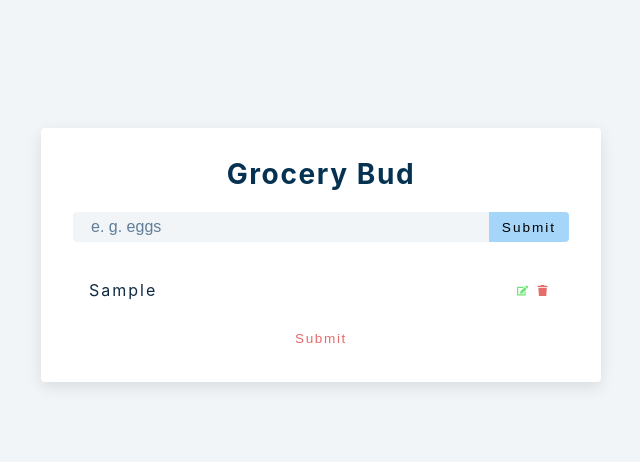
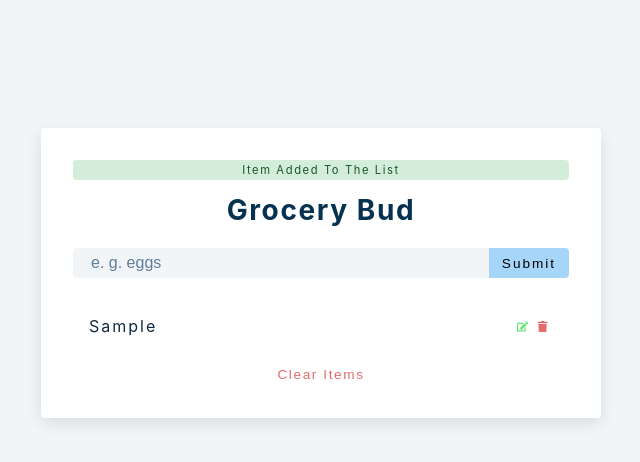
Before and after one commit to jos3ph-m/Grocery-Bud, a React (Create React App) app: page / in a window 1280 px wide. Both pictures are taken after typing "Sample" into the empty fields and a click on the button "Submit". Shown: the top 462 px of the page, without its empty margins (319-959 px from the left). Built offline with nearby package versions, Linux system fonts and the light colour scheme.

Commit message:
clear list

```diff
--- a/src/App.js
+++ b/src/App.js
@@ -21,7 +21,7 @@ function App() {
     } else if (name && isEditing) {
       // deal with edit
     } else {
-      // show alert
+      showAlert(true, 'success', 'item added to the list');
       const newItem = { id: new Date().getTime().toString(), title: name };
       setList([...list, newItem]);
       setName('');
@@ -30,6 +30,11 @@ function App() {
 
   const showAlert = (show = false, type = '', msg = '') => {
     setAlert({ show, type, msg });
+  };
+
+  const clearList = () => {
+    showAlert(true, 'danger', 'empty list');
+    setList([]);
   };
 
   return (
@@ -53,7 +58,9 @@ function App() {
       {list.length > 0 && (
         <div className="grocery-container">
           <List items={list} />
-          <button className="clear-btn">{isEditing ? 'edit' : 'submit'}</button>
+          <button className="clear-btn" onClick={clearList}>
+            {isEditing ? 'edit' : 'clear items'}
+          </button>
         </div>
       )}
     </section>
```
